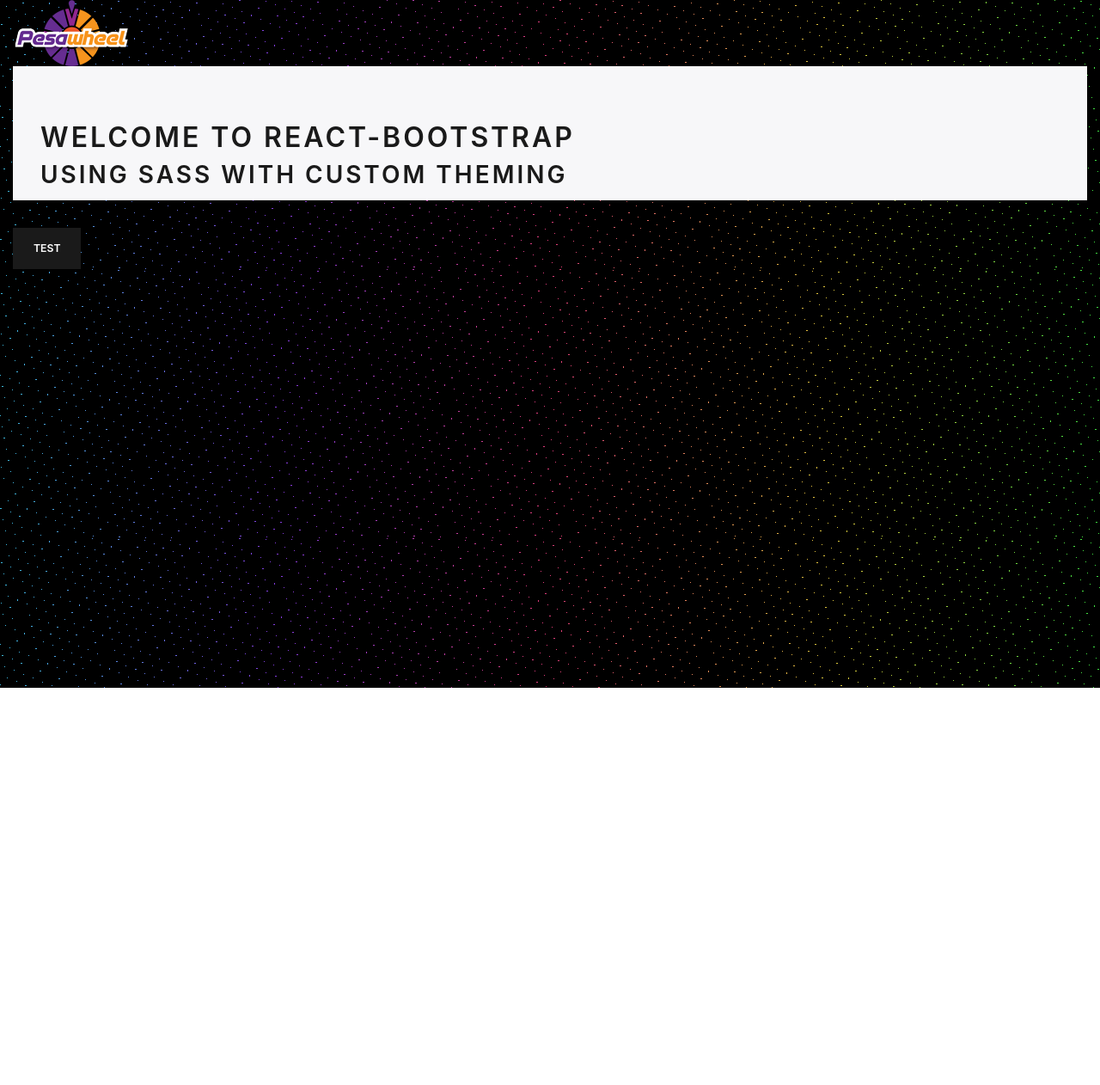
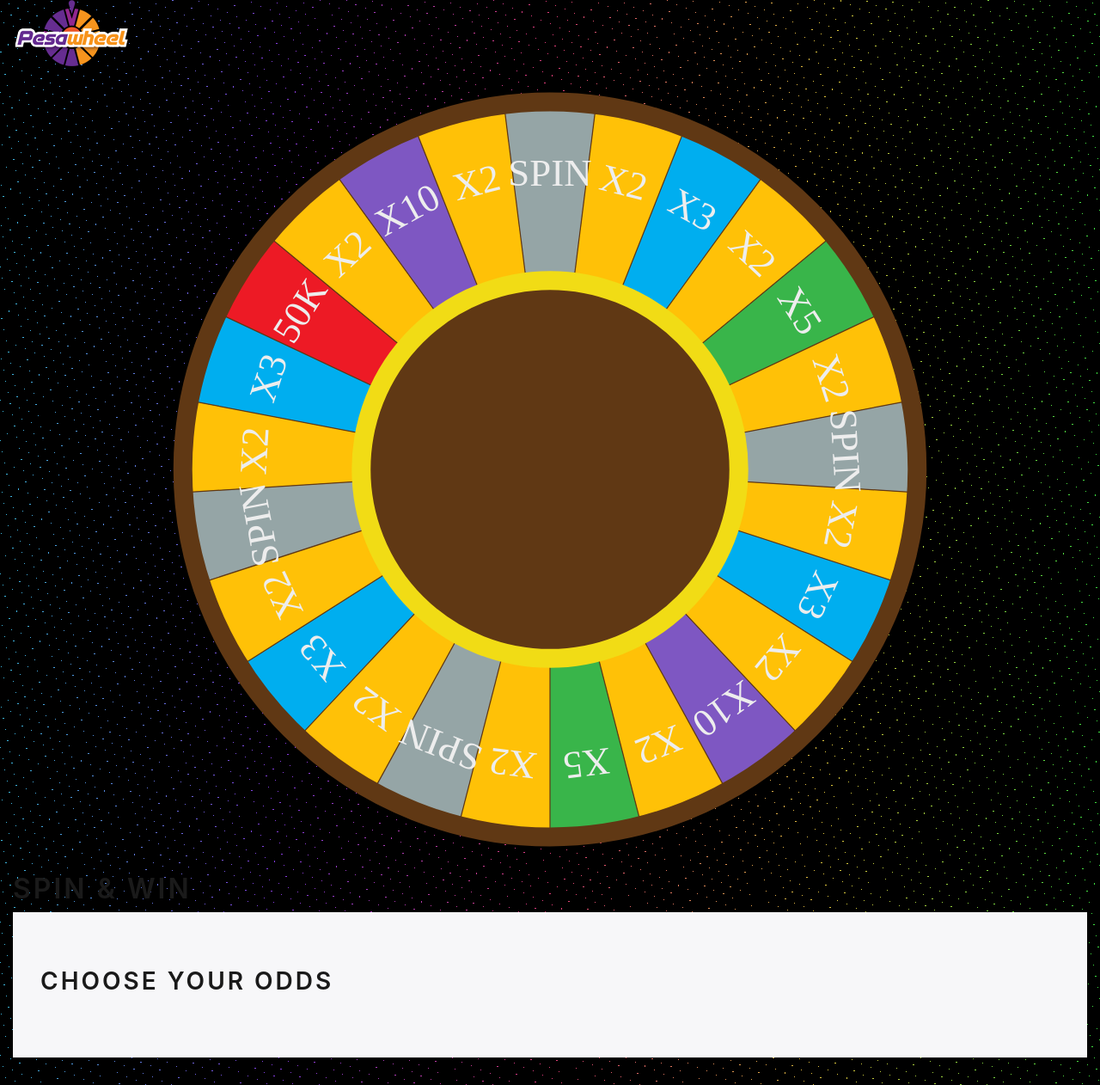
Before and after one commit to sagarsys/react-spin-and-win-game, a Next.js app: page / in a window 1280 px wide. Shown: the whole page at 86% size. Before the commit the page ends 800 px from the top, so only its background shows below. Built offline with nearby package versions, Linux system fonts and the light colour scheme.

Commit message:
- create basic layout

```diff
--- /dev/null
+++ b/components/BettingForm.js
@@ -0,0 +1,9 @@
+import { Jumbotron } from 'react-bootstrap'
+
+export default function BettingForm() {
+    return (
+        <Jumbotron>
+            <h2>Choose your odds</h2>
+        </Jumbotron>
+    )
+}
--- a/components/Layout.js
+++ b/components/Layout.js
@@ -1,11 +1,12 @@
 import { Container } from 'react-bootstrap'
 import { Header } from './Header'
+import { Wheel } from './Wheel'
 
 export default function Layout({ children }) {
     return (
         <Container fluid>
             <Header />
-            {children}
+            <main>{children}</main>
         </Container>
     )
 }
--- /dev/null
+++ b/components/Wheel.js
@@ -0,0 +1,13 @@
+export function Wheel() {
+    return (
+        <div className="wheel-container">
+            <div className="wheel-peg" />
+            <div className="wheel-wrapper">
+                <img src="/images/wheel.svg" alt="Wheel" />
+                <div className="wheel-text">
+                    <h1>Spin & Win</h1>
+                </div>
+            </div>
+        </div>
+    )
+}
--- a/pages/index.js
+++ b/pages/index.js
@@ -1,7 +1,8 @@
 import Head from 'next/head'
 import Jumbotron from 'react-bootstrap/Jumbotron'
-import Button from 'react-bootstrap/Button'
 import Layout from '../components/Layout'
+import { Wheel } from '../components/Wheel'
+import BettingForm from '../components/BettingForm'
 
 export default function Home() {
     return (
@@ -11,12 +12,8 @@ export default function Home() {
                 <link rel="icon" href="/favicon.ico" />
             </Head>
 
-            <Jumbotron className="pb-1">
-                <h1 className="header">Welcome To React-Bootstrap</h1>
-                <h2 className="header">Using Sass with custom theming</h2>
-            </Jumbotron>
-
-            <Button>test</Button>
+            <Wheel />
+            <BettingForm />
         </Layout>
     )
 }
```
